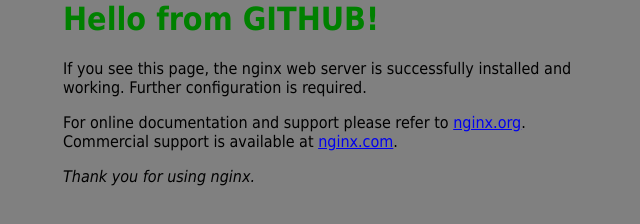
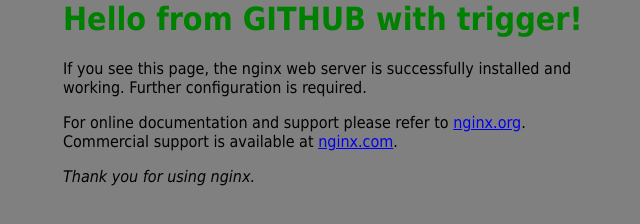
Before and after one commit to AsylbekKamalov/AppForJenkins, a plain HTML site: page index.html in a window 1280 px wide. Shown: the whole page, without its empty margins (297-937 px from the left). Drawn offline with Linux system fonts and the light colour scheme.

Commit message:
Update index.html

```diff
--- a/index.html
+++ b/index.html
@@ -9,7 +9,7 @@
 </style>
 </head>
 <body bgcolor=grey>
-<h1> <font color=green>Hello from GITHUB!</font></h1>
+<h1> <font color=green>Hello from GITHUB with trigger!</font></h1>
 <p>If you see this page, the nginx web server is successfully installed and
 working. Further configuration is required.</p>
 
```
